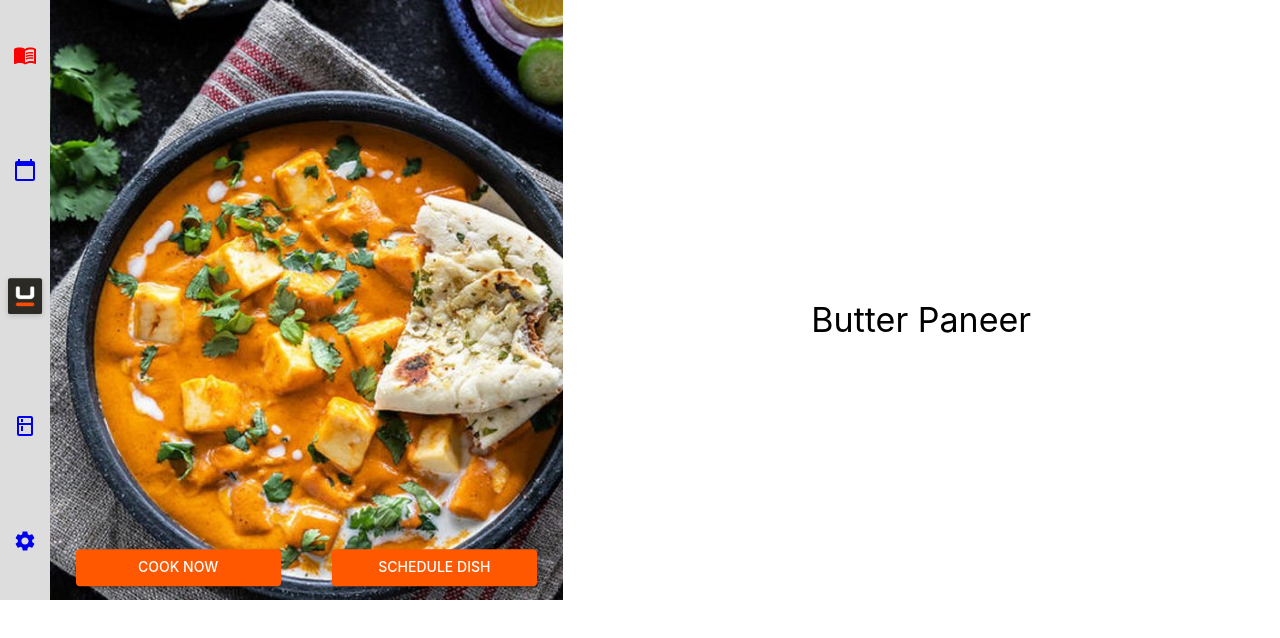
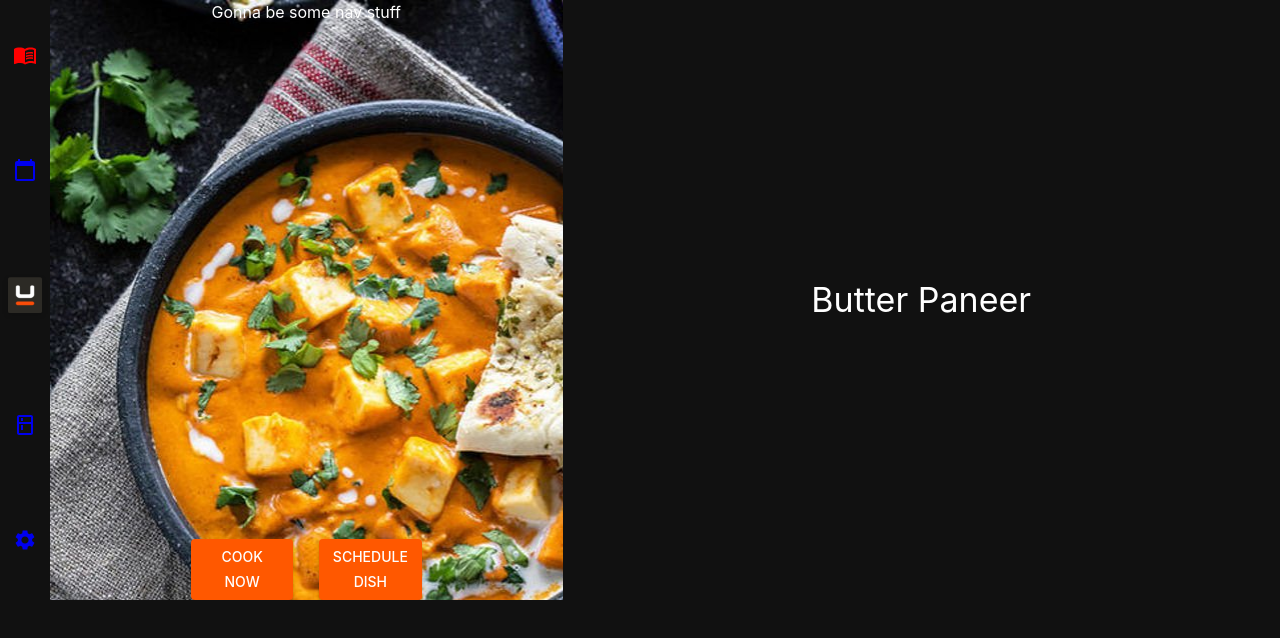
Before and after one commit to arkdev9/electron-ui, a React (Create React App) app: page /recipes/butter-paneer in a window 1280 px wide. Shown: the top 638 px of the page. Built offline with nearby package versions, Linux system fonts and the light colour scheme.

Commit message:
Refactored
- refactored with CssBaseline
- dark mode support (not very good yet)
- mui docs compliant
- refactored all the components to use makeStyles instead of withStyles, which were theme indpenedent

```diff
--- a/src/App.jsx
+++ b/src/App.jsx
@@ -1,17 +1,19 @@
 import React from 'react'
-import { Box, Grid, ThemeProvider } from '@material-ui/core'
+import { Box, Grid, ThemeProvider, CssBaseline } from '@material-ui/core'
 import { BrowserRouter as Router, Route, Switch } from 'react-router-dom'
 
 import Navigation from './components/Navigation'
 
-import theme from './config/theme'
+import getTheme from './config/theme'
 import routes from './config/routes'
 
 // const MQTT_ADDRESS = 'ws://localhost:9000'
 
 function App () {
+  const theme = getTheme({ paletteType: 'dark' })
   return (
     <ThemeProvider theme={theme}>
+      <CssBaseline />
       <Router>
         <Grid
           container
--- a/src/components/Navigation.jsx
+++ b/src/components/Navigation.jsx
@@ -1,30 +1,32 @@
 import React from 'react'
 import { NavLink } from 'react-router-dom'
 
-import { Grid, withStyles } from '@material-ui/core'
+import { Grid, makeStyles, useTheme } from '@material-ui/core'
 import { CalendarToday, Kitchen, Settings, MenuBook } from '@material-ui/icons'
 
-import theme from '../config/theme'
-
-const FootGrid = withStyles({
-  root: {
-    height: '100%',
+const styles = makeStyles(theme => ({
+  grid: {
+    height: '100%'
     // position: 'fixed',
     // left: '0',
     // bottom: '0',
-    backgroundColor: '#DDD'
+  },
+  img: {
+    width: `${theme.constants.navWidth}px`,
+    height: `${theme.constants.navWidth}px`
   }
-})(Grid)
+}))
 
-export default function Footer () {
+export default function Navigation () {
   // const [activeTab, setActiveTab] = useState(0)
-
+  const classes = styles(useTheme())
   return (
-    <FootGrid
+    <Grid
       container
       direction='column'
       justify='space-around'
       alignItems='center'
+      className={classes.grid}
     >
       {/* TODO: Set activeStyle to work on activeTab */}
       <Grid item>
@@ -42,10 +44,7 @@ export default function Footer () {
           <img
             alt='monogram'
             src='/assets/monogramDark.png'
-            style={{
-              width: `${theme.constants.navWidth}px`,
-              height: `${theme.constants.navWidth}px`
-            }}
+            className={classes.img}
           />
         </NavLink>
       </Grid>
@@ -59,6 +58,6 @@ export default function Footer () {
           <Settings />
         </NavLink>
       </Grid>
-    </FootGrid>
+    </Grid>
   )
 }
--- a/src/config/theme.js
+++ b/src/config/theme.js
@@ -1,10 +1,14 @@
 import { createMuiTheme } from '@material-ui/core'
 
 const spacing = 8
-export default createMuiTheme({
+export default function getTheme (themeRoot) {
+  return createMuiTheme({
     spacing: spacing,
     palette: {
-    type: 'dark',
+      type: themeRoot.paletteType,
+      background: {
+        default: themeRoot.paletteType === 'light' ? '#fff' : '#111111'
+      },
       primary: {
         main: '#FFFFFF'
         // secondary: '#FF5800'
@@ -44,3 +48,4 @@ export default createMuiTheme({
       navWidth: 50
     }
   })
+}
--- a/src/pages/Home.jsx
+++ b/src/pages/Home.jsx
@@ -7,31 +7,29 @@ import {
   Grid,
   Typography,
   Divider,
-  withStyles
+  useTheme,
+  makeStyles
 } from '@material-ui/core'
 import { NavLink } from 'react-router-dom'
 
-import theme from '../config/theme'
-
-const CardImage = withStyles({
-  root: {
+const styles = makeStyles(theme => ({
+  wrapper: {
+    margin: 'auto',
+    marginTop: `${theme.spacing(3)}px`,
+    height: 200,
+    width: 150,
+    padding: `${theme.spacing(3)}px`,
+    borderRadius: `${theme.spacing(2)}px`
+  },
+  img: {
     height: 0,
     paddingTop: '100%'
   }
-})(CardMedia)
-
-const CardWrapper = withStyles({
-  root: {
-    margin: 'auto',
-    marginTop: `${theme.spacing(3)}px`,
-    height: 140,
-    width: 100,
-    padding: `${theme.spacing(3)}px`,
-    borderRadius: `${theme.spacing(2)}px`
-  }
-})(Card)
+}))
 
 export default function Home () {
+  const theme = useTheme()
+  const classes = styles(theme)
   const cards = [
     {
       to: '/inductionCooktop',
@@ -77,12 +75,12 @@ export default function Home () {
           <Grid item md={4} key={card.to}>
             <NavLink style={{ textDecoration: 'none' }} to={card.to}>
               {/* TODO: On hover, background color to translucent orange */}
-              <CardWrapper elevation={5}>
-                <CardImage image={card.img} />
+              <Card elevation={5} className={classes.wrapper}>
+                <CardMedia image={card.img} className={classes.img} />
                 <CardContent align='center'>
                   <Typography variant='caption'>{card.text}</Typography>
                 </CardContent>
-              </CardWrapper>
+              </Card>
             </NavLink>
           </Grid>
         ))}
--- a/src/pages/Recipe.jsx
+++ b/src/pages/Recipe.jsx
@@ -8,12 +8,10 @@ import theme from '../config/theme'
 
 const styles = makeStyles(theme => ({
   buttonGrid: {
-    // position: 'absolute',
     width: '100%'
   },
   pulledItem: {
     width: '40%',
-    transform: 'translateY(-150%)',
     marginRight: '5%',
     marginLeft: '5%'
   },
@@ -21,9 +19,7 @@ const styles = makeStyles(theme => ({
     height: `${theme.constants.windowHeight}px`
   },
   img: {
-    height: `${theme.constants.windowHeight}px`,
-    transform: 'translateX(-50%)',
-    marginLeft: '50%'
+    height: `${theme.constants.windowHeight}px`
   }
 }))
 
@@ -53,13 +49,27 @@ export default function Recipe () {
           className={classes.forceFullHeight}
         >
           <Grid item md={5}>
-            <Box height='100%' overflow='hidden'>
-              <img src={recipe.src} alt={recipe.name} className={classes.img} />
+            <Box
+              overflow='hidden'
+              className={classes.img}
+              style={{ backgroundImage: `url(${recipe.src})` }}
+            >
+              <Grid
+                container
+                direction='column'
+                justify='space-between'
+                alignItems='center'
+                className={classes.forceFullHeight}
+              >
+                <Grid item>
+                  <Typography>Gonna be some nav stuff</Typography>
+                </Grid>
+                <Grid item>
                   <Grid
                     container
                     direction='row'
                     justify='center'
-                alignItems='center'
+                    alignItems='flex-end'
                     className={classes.buttonGrid}
                   >
                     <Grid item className={classes.pulledItem}>
@@ -81,6 +91,8 @@ export default function Recipe () {
                       </Button>
                     </Grid>
                   </Grid>
+                </Grid>
+              </Grid>
             </Box>
           </Grid>
           <Grid item md={7}>
--- a/src/pages/Recipes.jsx
+++ b/src/pages/Recipes.jsx
@@ -11,7 +11,6 @@ import {
   CardContent
 } from '@material-ui/core'
 
-import theme from '../config/theme'
 import recipesData from '../data/recipes.json'
 
 const iconGridStyles = makeStyles({
@@ -27,7 +26,7 @@ const iconGridStyles = makeStyles({
   }
 })
 
-const recipeGridStyles = makeStyles({
+const recipeGridStyles = makeStyles(theme => ({
   grid: {
     flexWrap: 'nowrap',
     overflowX: 'auto',
@@ -38,14 +37,15 @@ const recipeGridStyles = makeStyles({
   card: {
     marginTop: `${theme.spacing(2)}px`,
     width: 200,
-    padding: `${theme.spacing(2)}px`
+    padding: `${theme.spacing(2)}px`,
+    backgroundColor: 'transparent'
   },
   img: {
     height: 0,
     paddingTop: '125%',
     borderRadius: '5%'
   }
-})
+}))
 
 const iconList = [
   { src: 'assets/icons/breakfast.svg', caption: 'Breakfast' },
--- a/src/pages/RiceCooker.jsx
+++ b/src/pages/RiceCooker.jsx
@@ -1,27 +1,27 @@
-import React from 'react'
+import React, { useState } from 'react'
 import {
   Card,
   CardHeader,
-  withStyles,
   Button,
-  CardContent
+  CardContent,
+  makeStyles,
+  useTheme
 } from '@material-ui/core'
-import theme from '../config/theme'
-import { useState } from 'react'
 
-const CardWrapper = withStyles({
-  root: {
+const styles = makeStyles(theme => ({
+  wrapper: {
     width: '300px',
     '& .MuiButton-root': {
       marginTop: `${theme.spacing(1)}px`,
       width: '100%'
     }
   }
-})(Card)
+}))
 
 function WhatDo (props) {
+  const classes = styles(useTheme())
   return (
-    <CardWrapper>
+    <Card className={classes.wrapper}>
       <CardHeader title='What do you want to do?' />
       <CardContent>
         <Button
@@ -39,13 +39,14 @@ function WhatDo (props) {
           Warm
         </Button>
       </CardContent>
-    </CardWrapper>
+    </Card>
   )
 }
 
 function CookFlow () {
+  const classes = styles(useTheme())
   return (
-    <CardWrapper>
+    <Card className={classes.wrapper}>
       <CardHeader title='What do you want to cook?' />
       <CardContent>
         <Button color='secondary' variant='outlined'>
@@ -55,12 +56,13 @@ function CookFlow () {
           Something else
         </Button>
       </CardContent>
-    </CardWrapper>
+    </Card>
   )
 }
 function WarmFlow () {
+  const classes = styles(useTheme())
   return (
-    <CardWrapper>
+    <Card className={classes.wrapper}>
       <CardHeader title='Next thing to do' />
       <CardContent>
         <Button color='secondary' variant='outlined'>
@@ -70,7 +72,7 @@ function WarmFlow () {
           Thing
         </Button>
       </CardContent>
-    </CardWrapper>
+    </Card>
   )
 }
 
```
Also changed, not shown: public/assets/home/riceCooker.png. Lines whose indentation alone changed are shown as unchanged.
